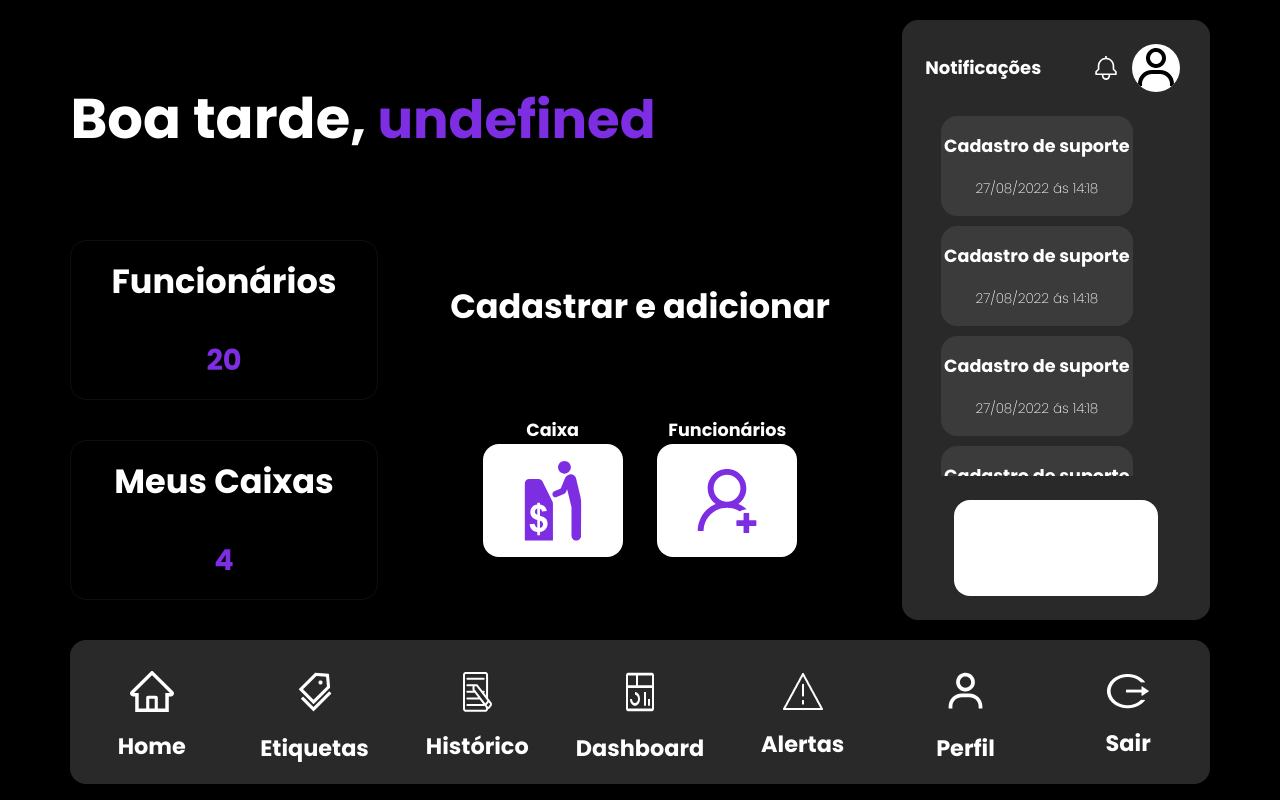
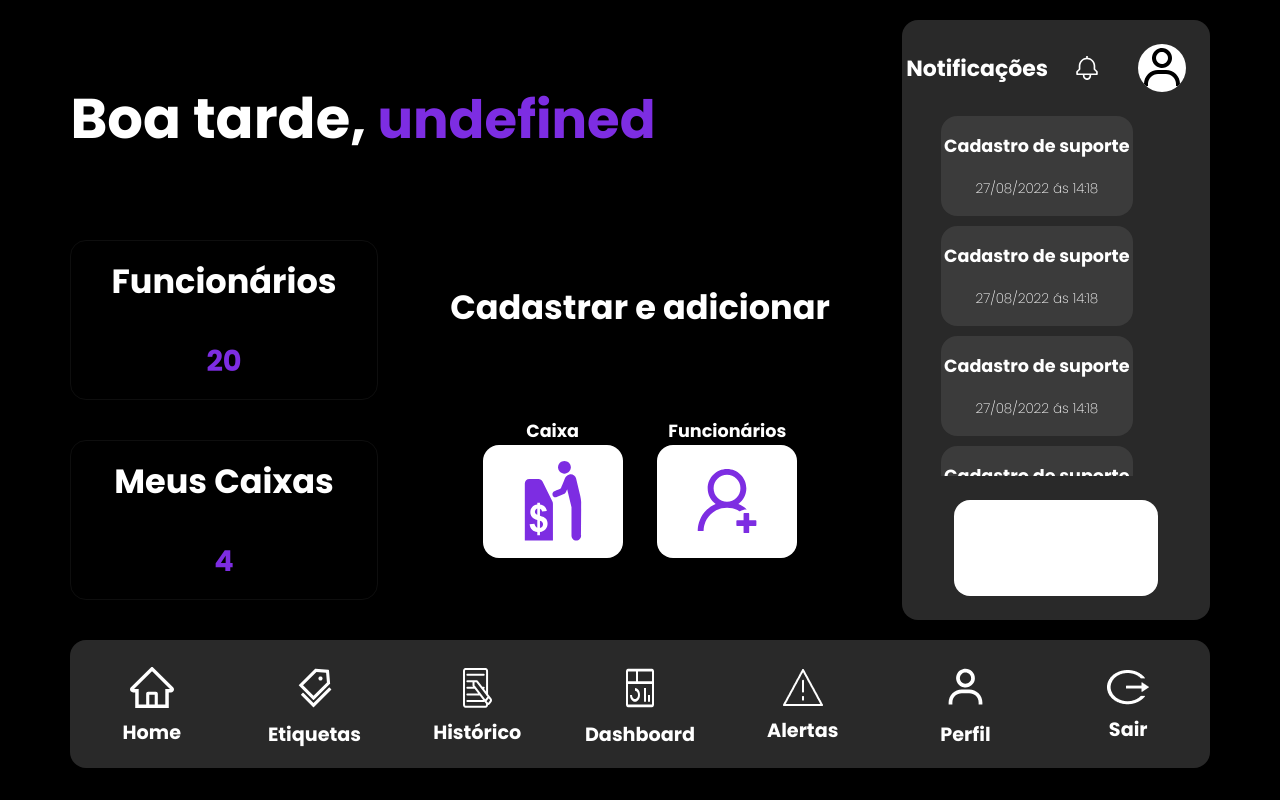
Before and after one commit to iSee-sptech/website, a website: page public/dashboard/DashboardGestor.html in a window 1280 px wide. Drawn offline with Linux system fonts and the light colour scheme; no server answers.

Commit message:
ajustes navbar/icones

```diff
--- a/public/css/DashboardFuncionario.css
+++ b/public/css/DashboardFuncionario.css
@@ -63,13 +63,7 @@ b {
   padding-top: 5vh;
 }
 
-h2 {
-  color: #ffffff;
-  font-style: normal;
-  font-weight: 700;
-  font-size: calc(0.9em + 1vmin);
-  line-height: 48px;
-}
+
 
 h4 {
   color: #ffffff;
@@ -127,7 +121,7 @@ h4 {
   background: #222222;
   border: 1px solid #d9d9d910;
   cursor: pointer;
-  transition: 0.4s;
+  transition: 0.1s;
 }
 
 .second_container {
@@ -203,11 +197,11 @@ h4 {
 }
 
 .navbar_notificacao h2 {
-  font-size: 18px;
+  font-size: 22px;
 }
 
 .navbar_notificacao div {
-  width: 100px;
+  width: 150px;
   height: 6vh;
   display: flex;
   justify-content: space-around;
@@ -268,42 +262,3 @@ h4 {
 .navbar_notificacao img {
   width: 1.5vw;
 }
-
-.container_navbar {
-  width: 100vw;
-  height: 20vh;
-  display: flex;
-  flex-direction: column;
-  align-items: center;
-}
-
-.navbar_bottom {
-  width: 89vw;
-  height: 18vh;
-  border-radius: 16px;
-  background-color: #292929;
-  color: #ffffff;
-  display: flex;
-  justify-content: space-around;
-  justify-items: center;
-  text-align: center;
-  align-items: center;
-  padding-top: 1.4%;
-}
-
-.navbar_bottom div {
-  width: 6vw;
-  height: 10vh;
-  display: flex;
-  flex-direction: column;
-  justify-content: center;
-  align-items: center;
-}
-
-.navbar_bottom div:hover {
-  cursor: pointer;
-}
-
-.navbar_bottom div img {
-  padding-bottom: 10px;
-}
--- a/public/css/DashboardGestor.css
+++ b/public/css/DashboardGestor.css
@@ -57,14 +57,6 @@ b {
   width: 800px;
   align-self: flex-start;
   padding-top: 5vh;
-}
-
-h2 {
-  color: #ffffff;
-  font-style: normal;
-  font-weight: 700;
-  font-size: calc(0.9em + 1vmin);
-  line-height: 48px;
 }
 
 h3 {
@@ -132,7 +124,7 @@ h4 {
   background: #222222;
   border: 1px solid #d9d9d910;
   cursor: pointer;
-  transition: 0.4s;
+  transition: 0.1s;
 }
 
 
@@ -210,11 +202,11 @@ h4 {
 }
 
 .navbar_notificacao h2 {
-  font-size: 18px;
+  font-size: 22px;
 }
 
 .navbar_notificacao div {
-  width: 100px;
+  width: 150px;
   height: 6vh;
   display: flex;
   justify-content: space-around;
@@ -276,48 +268,3 @@ h4 {
 .btn_cadastrar_estag{
   cursor: pointer;
 }
-
-
-
-
-.container_navbar {
-  width: 100vw;
-  height: 20vh;
-  display: flex;
-  flex-direction: column;
-  align-items: center;
-
-}
-
-.navbar_bottom {
-  width: 89vw;
-  height: 18vh;
-  border-radius: 16px;
-  background-color: #292929;
-  color: #ffffff;
-  display: flex;
-  justify-content: space-around;
-  justify-items: center;
-  text-align: center;
-  align-items: center;
-  padding-top: 1.4%;
-}
-
-.navbar_bottom div {
-  width: 6vw;
-  height: 10vh;
-  display: flex;
-  flex-direction: column;
-  justify-content: center;
-  align-items: center;
-}
-
-.navbar_bottom div:hover {
-  cursor: pointer;
-  color: #7d2de2;
-}
-
-
-.navbar_bottom div img {
-  padding-bottom: 10px;
-}
--- a/public/css/NavBar.css
+++ b/public/css/NavBar.css
@@ -1,7 +1,15 @@
  /* Nav Bar Bottom Code Css*/
+
+ h2 {
+  color: #ffffff;
+  font-style: normal;
+  font-weight: 700;
+  font-size: calc(0.7em + 1vmin);
+}
+
  .container_navbar {
     width: 100vw;
-    height: 20vh;
+    height: 16vh;
     display: flex;
     flex-direction: column;
     align-items: center;
@@ -19,7 +27,7 @@
     justify-items: center;
     text-align: center;
     align-items: center;
-    padding-top: 1.4%;
+    padding-top: 0.5%;
   }
 
   .navbar_bottom div {
--- a/public/dashboard/DashboardGestor.html
+++ b/public/dashboard/DashboardGestor.html
@@ -7,6 +7,7 @@
     <link rel="shortcut icon"href="../assets/img/iconLogo.ico"type="image/x-icon"/>
     <title>Home Administrador - ISee</title>
     <link rel="stylesheet" href="../css/DashboardGestor.css" />
+    <link rel="stylesheet" href="../css/NavBar.css">
   </head>
 
   <body onload="listarLembrete()" onload="exibirQtdFuncionarios()">
```
Also changed, not shown: public/dashboard/DashboardFuncionario.html (+1 -0 lines).
